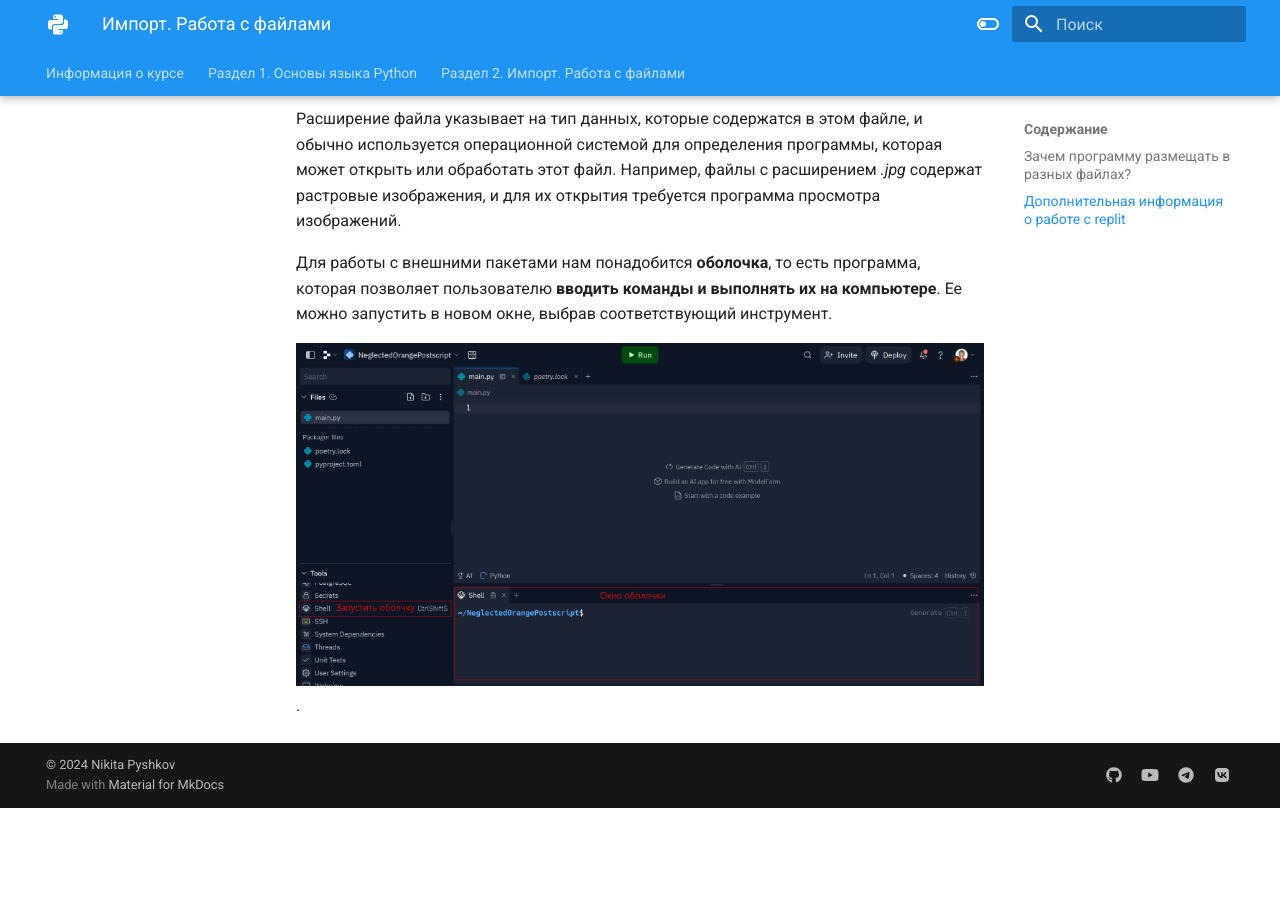
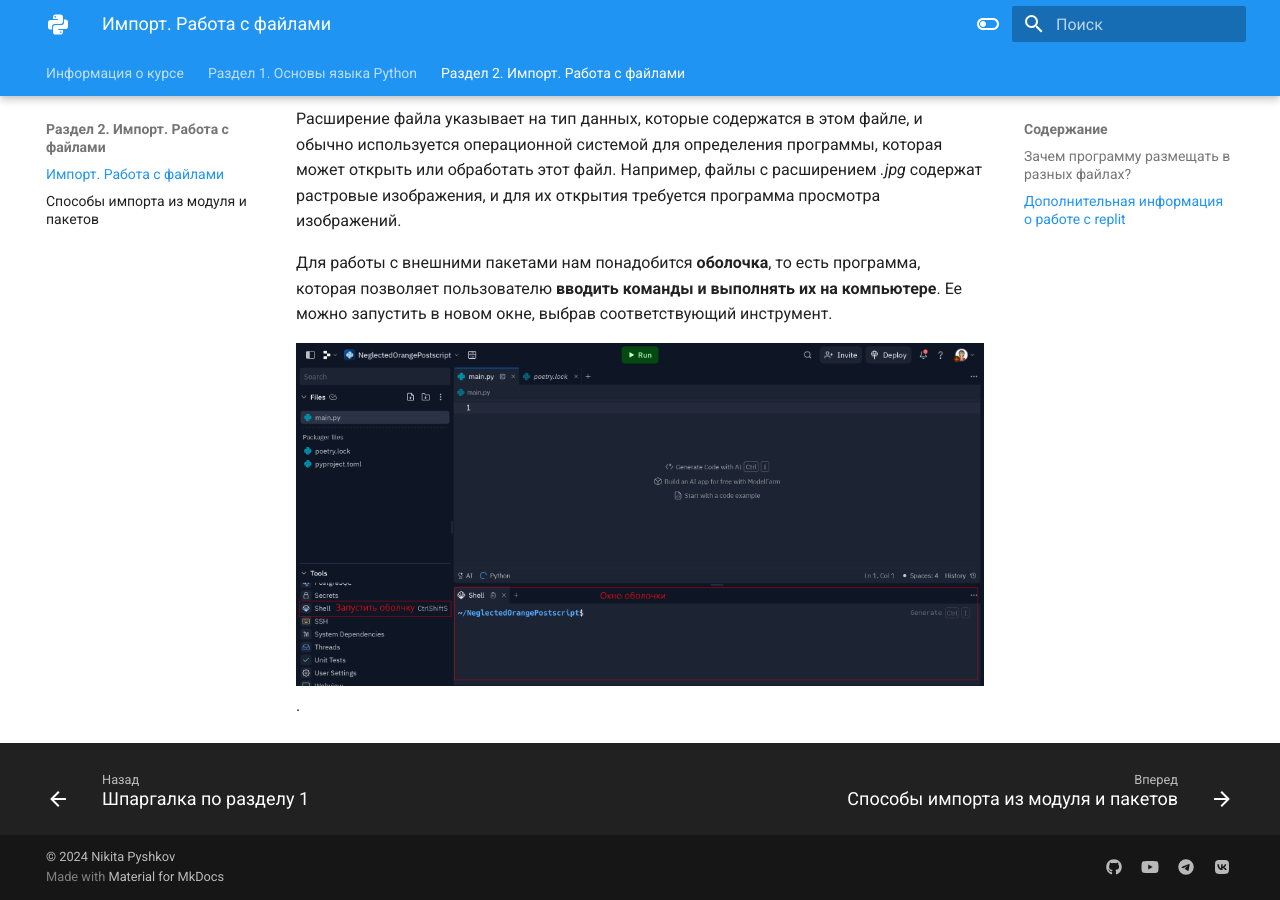
Before and after one commit to pyshkovni/course_page, an MkDocs documentation site: the page built from docs/markdown/part_2/intro.md, in a window 1280 px wide and 900 px high, scrolled down 1653 px. Built offline with MkDocs 1.6.1 and Material for MkDocs 9.7.7, drawn with Linux system fonts in a browser that asks for light colours; before the commit the page ends 2461 px from its top, so only the background shows below that.

Commit message:
Поправил навигацию в mkdocs.yml

```diff
--- a/mkdocs.yml
+++ b/mkdocs.yml
@@ -53,7 +53,8 @@ nav:
     - Функции. Свойства и параметры функций: part_1/functions.md
     - Шпаргалка по разделу 1: part_1/cheatsheet.md
   - Раздел 2. Импорт. Работа с файлами:
-    - Импорт: part_2/module_and_package.md
+    - Импорт. Работа с файлами: part_2/intro.md
+    - Способы импорта из модуля и пакетов: part_2/module_and_package.md
 
 extra:
   social:
```
